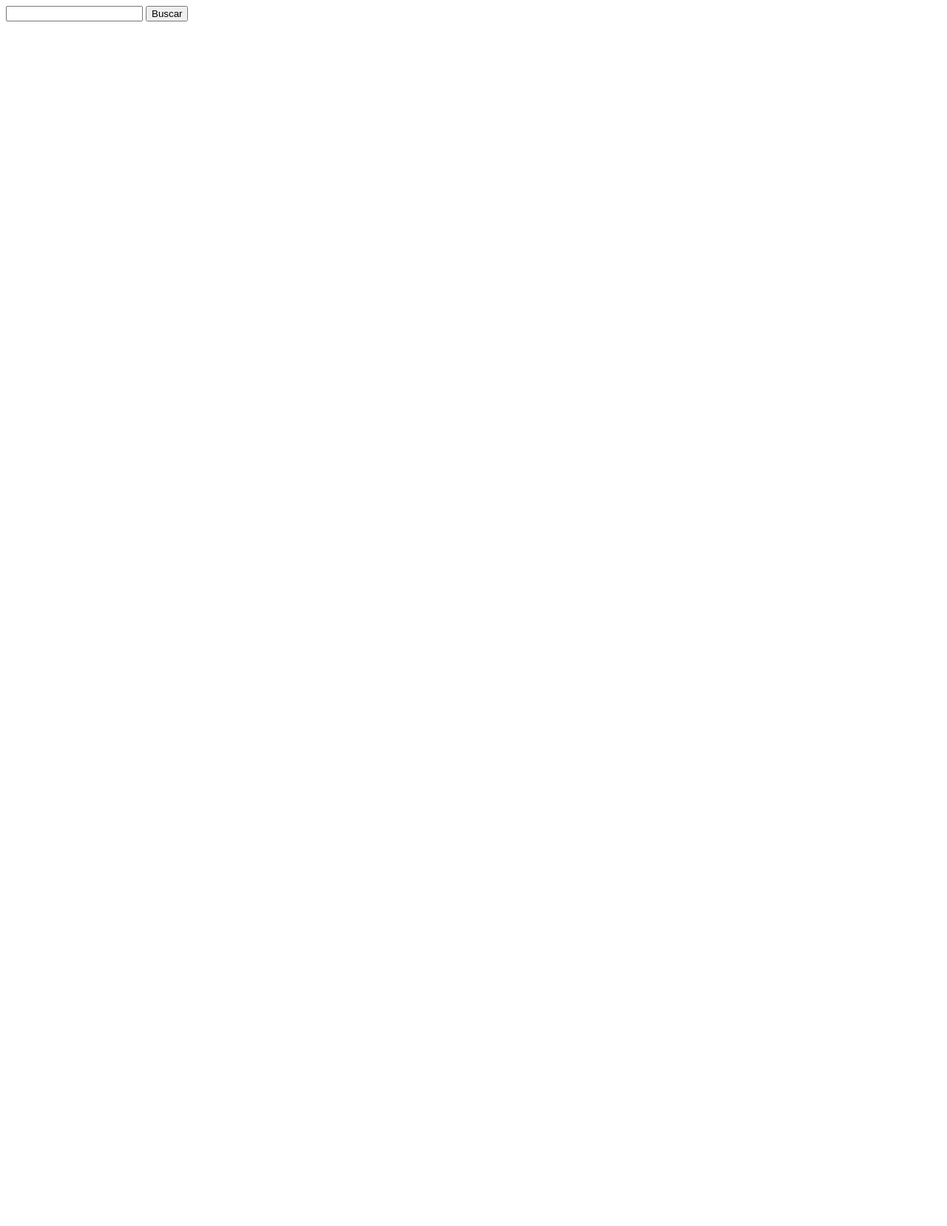
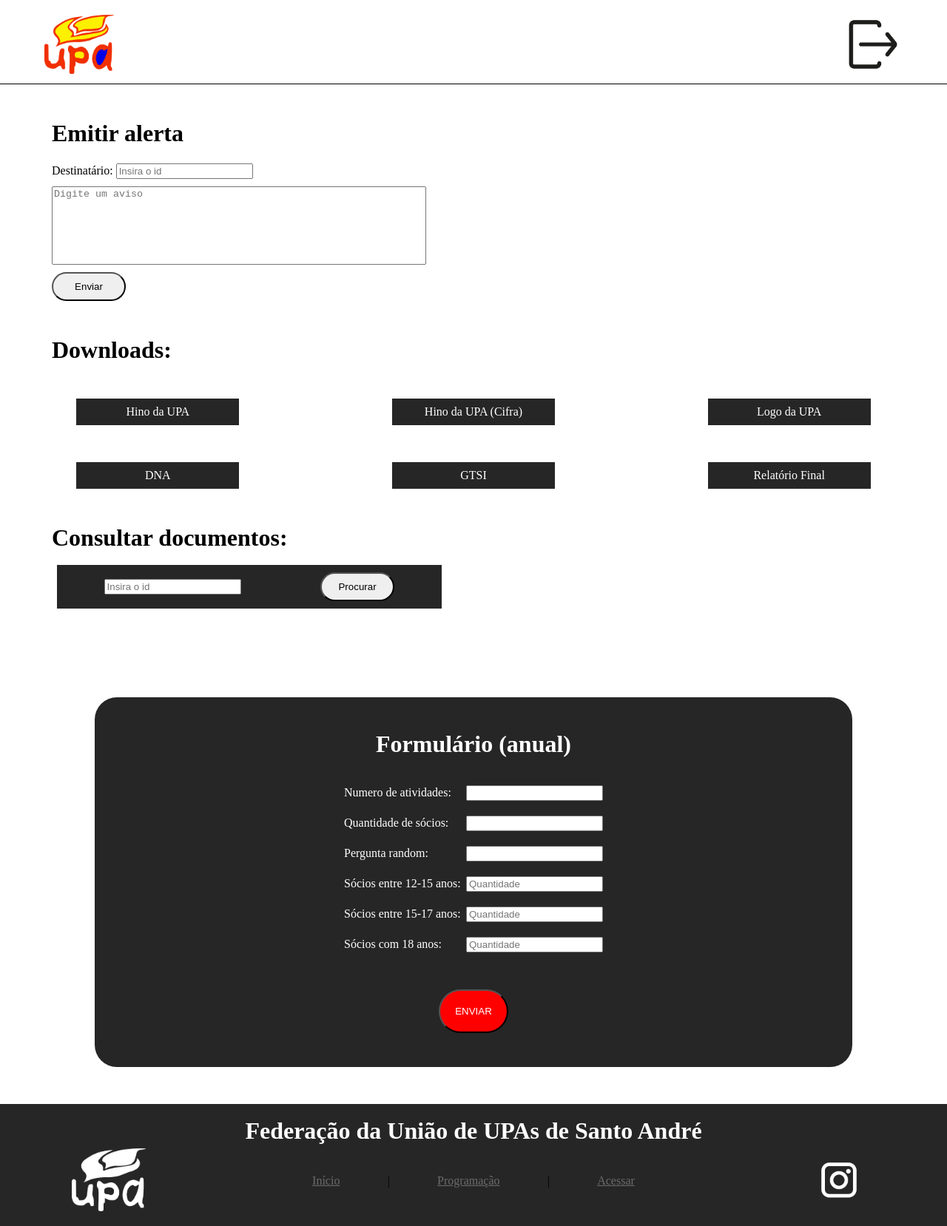
Before and after one commit to gabrielBmoraes/projetoIndividual, a website: page Site-Institucional/web-data-viz-main/site/public/perfil.html in a window 1280 px wide. Shown: the whole page at 74% size. Before the commit the page ends 800 px from the top, so only its background shows below. Drawn offline with Linux system fonts and the light colour scheme.

Commit message:
página perfil

```diff
--- /dev/null
+++ b/Site-Institucional/web-data-viz-main/site/public/css/perfil.css
@@ -0,0 +1,249 @@
+.header {
+    width: 100%;
+    display: flex;
+    align-items: center;
+    padding-top: 10px;
+    /* position: fixed; */
+    background-color: white;
+    border-bottom: 1px black solid;
+}
+
+.header img {
+    width: auto;
+    height: 80px;
+    margin: 10px;
+}
+
+
+.header ul {
+    justify-content: space-between;
+    display: flex;
+    width: 100%;
+    padding: 0;
+    list-style: none;
+    margin-left: 50px;
+    margin-right: 50px;
+
+}
+
+h1{
+    margin-left: 70px;
+    margin-top: 50px;
+}
+
+
+#containerAlerta{
+    margin-left: 70px;
+    margin-top: 25px;
+    display: flex;
+    flex-direction: column;
+    align-items: start;
+}
+
+.botao {
+    width: 100px;
+    border-radius: 40px;
+    padding: 10px;
+    justify-content: center;
+    cursor: pointer;
+}
+
+#containerAlerta textarea{
+    width: 500px;
+    height: 100px;
+    margin-top: 10px;
+    margin-bottom: 10px;
+    resize: none;
+}
+
+#div_avisoMensagem {
+    padding: 10px;
+}
+
+
+.centralizar{
+    display: flex;
+    flex-direction: column;
+    text-align: center;
+    width: 500px;
+
+}
+
+
+.listaDonwload{
+    display: flex;
+    justify-content: space-around;
+    margin-top: 50px;
+}
+
+#div_download li {
+    display: flex;
+    justify-content: center;
+    align-items: center;
+    background-color: #262626;
+    padding: 10px;
+    width: 200px;
+}
+
+#div_download li a{
+    color: white;
+    text-decoration: none;
+    cursor: pointer;
+}
+
+
+#documentacao {
+    display: flex;
+    justify-content: start;
+    align-items: center;
+    margin-left: 6%;
+
+}
+
+#documentacao li{
+    display: flex;
+    justify-content: center;
+    width: 200px;
+}
+
+.docHeader{
+    display: flex;
+    justify-content: space-around;
+    background-color: #262626;
+    color: white;
+    padding: 10px;
+    width: 500px;
+    align-items: center;
+}
+
+.docComFundo{
+    align-items: center;
+    text-decoration: none;
+    display: flex;
+    justify-content: space-around;
+    background-color: #5c5c5c;
+    color: white;
+    padding: 10px;
+    width: 1000px;
+}
+
+.docComFundo li{
+    width: 200px;
+}
+
+
+.docSemFundo{
+    align-items: center;
+    display: flex;
+    justify-content: space-around;
+    color: black;
+    padding: 10px;
+    width: 1000px;
+}
+
+p {
+    margin-left: 50px;
+    margin-right: 50px;
+}
+
+.pendente{
+    background-color: red;
+    color: white;
+    padding: 10px;
+    border-radius: 10px;
+}
+
+.concluido{
+    background-color: green;
+    color: white;
+    padding: 10px;
+    border-radius: 10px;
+    display: none;
+
+}
+
+#div_duvida {
+    width: 100%;
+    height: 100px;
+    display: flex;
+    justify-content: center;
+    align-items: center;
+
+}
+
+#div_duvida a {
+    margin: 0;
+    color: red;
+}
+
+
+#containerDoc{
+    display: flex;
+    width: 200px;
+    padding: 10px;
+}
+
+#containerDoc h1{
+    margin: 0;
+}
+
+#containerDoc img{
+    width: 1000px;
+}
+
+#anoDoc{
+    display: flex;
+    justify-content: flex-start;
+    padding: 10px;
+}
+
+
+
+
+#containerFormulario {
+    display: flex;
+    flex-direction: column;
+    align-items: center;
+}
+
+#div_formulario{
+    margin-top: 100px;
+    margin-right: 0;
+    width: 80%;
+    height: 500px;
+    background-color: #262626;
+    border-radius: 30px;
+    text-align: center;
+    align-items: center;
+    display: flex;
+    flex-direction: column;
+    justify-content: center;
+}
+
+#div_formulario h1{
+    color: white;
+    margin: 0;
+    margin-bottom: 30px;
+}
+
+.infoFormulario {
+    width: 350px;
+    display: flex;
+    justify-content: space-between;
+    align-items: center;
+    margin: 10px;
+    color: white;
+}
+#div_button {
+    display: flex;
+    justify-content: center;
+    margin-top: 40px;
+}
+
+#div_button button{
+    color: white;
+    background-color: red;
+    padding: 20px;
+    border-radius: 30px;
+    cursor: pointer;
+}
--- /dev/null
+++ b/Site-Institucional/web-data-viz-main/site/public/js/perfil.js
@@ -0,0 +1,70 @@
+function buscarPeloId() {
+    fetch(`/usuarios/${buscaInput.value}`, {
+      method: "GET"
+    })
+      .then(res => {
+        res.json().then(json => {
+          const usuario = json[0];
+          console.log(json[0])
+          containerDoc.innerHTML = `<br><div>
+    <h1 id='anoDoc'>Ano do documento: ${usuario.ano} </h1>
+    <img src='assets/${usuario.arquivo}' alt="Relatório">
+  </div>`
+        })
+      })
+      .catch(err => {
+        console.log(err);
+      })
+  }
+
+  function enviar() {
+    var nAtividade = Number(ipt_nAtividades.value);
+    var nSocio = Number(ipt_nSocio.value);
+    var nRandom = Number(ipt_nRandom.value);
+    var nJuvenil = Number(ipt_nJuvenil.value);
+    var nJovem = Number(ipt_nJovem.value);
+    var nAdulto = Number(ipt_nAdulto.value);
+    var erroValidar = false;
+
+    validar(nAtividade,nSocio,nRandom,nJuvenil,nJovem,nAdulto, erroValidar)
+  }
+
+function validar(nAtividade,nSocio,nRandom,nJuvenil,nJovem,nAdulto, erroValidar) {
+    if (nAtividade == "") {
+        erroValidar = true;
+        ipt_nAtividades.style = 'border-color: red'
+    }
+
+    if (nSocio == "") {
+        erroValidar = true;
+        ipt_nSocio.style = 'border-color: red'
+
+    }
+
+    if (nRandom == "") {
+        erroValidar = true;
+        ipt_nRandom.style = 'border-color: red'
+
+    }
+
+    if (nJuvenil == "") {
+        erroValidar = true;
+        ipt_nJuvenil.style = 'border-color: red'
+
+    }
+
+    if (nJovem == "") {
+        erroValidar = true;
+        ipt_nJovem.style = 'border-color: red'
+
+    }
+    if (nAdulto == "") {
+        erroValidar = true;
+        ipt_nAdulto.style = 'border-color: red'
+    }
+
+    if (erroValidar) {
+        alert("Insira corretamente os dados!")
+    }
+
+}
--- a/Site-Institucional/web-data-viz-main/site/public/js/telaUPA.js
+++ b/Site-Institucional/web-data-viz-main/site/public/js/telaUPA.js
@@ -7,7 +7,6 @@ fetch(`/usuarios/avisos`, {
       console.log(json[0])
 
       if (avisos.aviso == null) {
-        console.log("aviso")
         avisos.aviso = "nenhum aviso foi encontrado :)"
       }
       div_avisoMensagem.innerHTML = ` <b>${avisos.aviso}</b>`
--- a/Site-Institucional/web-data-viz-main/site/public/perfil.html
+++ b/Site-Institucional/web-data-viz-main/site/public/perfil.html
@@ -5,36 +5,114 @@
   <meta charset="UTF-8">
   <meta http-equiv="X-UA-Compatible" content="IE=edge">
   <meta name="viewport" content="width=device-width, initial-scale=1.0">
-  <title>Document</title>
+  <title>Tela User</title>
+  <link rel="stylesheet" href="css/reset.css">
+  <link rel="stylesheet" href="css/perfil.css">
+  <link rel="stylesheet" href="css/foother.css">
 </head>
 
+
+
 <body>
-  <input type="number" id="buscaInput">
-  <button onclick="buscarPeloId()">Buscar</button>
-  <div id="container">
 
+
+  <div id="cabecalho" class="header">
+    <ul>
+      <a href="index.html"><img src="img/UPA-Logotipo-Oficial.png"></a>
+      <a href="acessar.html"><img src="img/sair.png"></a>
+    </ul>
+  </div>
+  <div class="container">
+    <div>
+      <h1><b>Emitir alerta</b></h1>
+      <div id="containerAlerta">
+        <div>
+          Destinatário: <input placeholder="Insira o id">
+        </div>
+        <textarea placeholder="Digite um aviso"></textarea>
+        <div>
+          <button class="botao">Enviar</button>
+        </div>
+      </div>
+    </div>
+
+    <h1>Downloads:</h1>
+
+  </div>
+  <div id="div_download">
+    <ul class="listaDonwload">
+      <li><a href="download/Hino da UPA - Anunciar no Brasil - Playback.mp3" download="">Hino da UPA</a></li>
+      <li><a href="download/UPA-Hino-da-UPA-Anunciar-no-Brasil-Cifra.pdf" download="">Hino da UPA (Cifra)</a></li>
+      <li><a href="download/UPA-Logotipo-Oficial (1).png">Logo da UPA</a></li>
+    </ul>
+    <ul class="listaDonwload">
+      <li><a href="download/DNA-DIA-NACIONAL-DOS-ADOLESCENTES.pdf">DNA</a></li>
+      <li><a href="download/UPA-GTSI-Guia-de-Trabalho-das-Sociedades-Internas.pdf">GTSI</a></li>
+      <li><a href="download/Modelo-de-relatorio-geral-e-estatisco-UPA-local.docx">Relatório Final</a></li>
+    </ul>
+  </div>
+
+  <h1>Consultar documentos:</h1>
+  <div id="documentacao">
+    <div>
+
+      <ul class="docHeader">
+        <input type="number" id="buscaInput" placeholder="Insira o id">
+        <button onclick="buscarPeloId()" class="botao">Procurar</button>
+      </ul>
+      <div id="containerDoc"></div>
+
+    </div>
+
+  </div>
+
+
+
+  <div id="containerFormulario">
+    <div id="div_formulario">
+      <h1>Formulário (anual)</h1>
+      <div class="infoFormulario">
+        <h2>Numero de atividades: </h2> <input type="text" id="ipt_nAtividades">
+      </div>
+      <div class="infoFormulario">
+        <h2>Quantidade de sócios: </h2> <input type="text" id="ipt_nSocio">
+      </div>
+      <div class="infoFormulario">
+        <h2>Pergunta random: </h2> <input type="text" id="ipt_nRandom">
+      </div>
+      <div class="infoFormulario">
+        <h2>Sócios entre 12-15 anos: </h2> <input type="text" id="ipt_nJuvenil" placeholder="Quantidade">
+      </div>
+      <div class="infoFormulario">
+        <h2>Sócios entre 15-17 anos: </h2> <input type="text" id="ipt_nJovem" placeholder="Quantidade">
+      </div>
+      <div class="infoFormulario">
+        <h2>Sócios com 18 anos: </h2> <input type="text" id="ipt_nAdulto" placeholder="Quantidade">
+      </div>
+      <div id="div_button">
+        <button onclick="enviar()">ENVIAR</button>
+      </div>
+    </div>
+  </div>
+
+  <div id="div_foother">
+    <h1>Federação da União de UPAs de Santo André</h1>
+
+
+    <div id="div_linha">
+      <a href=""><img src="img/UPA-Logotipo-Branco.png"></a>
+      <ul>
+        <li><a href="index.html">Início</a></li>
+        <li>|</li>
+        <li><a href="programacao.html">Programação</a></li>
+        <li>|</li>
+        <li><a href="acessar.html">Acessar</a></li>
+      </ul>
+      <a href=""><img src="img/iconeInstagram (2).png"></a>
+    </div>
   </div>
 </body>
 
 </html>
 
-<script>
-  function buscarPeloId() {
-    fetch(`/usuarios/${buscaInput.value}`, {
-      method: "GET"
-    })
-      .then(res => {
-        res.json().then(json => {
-          const usuario = json[0];
-          console.log(json[0])
-          container.innerHTML = `<div>
-    <h1>${usuario.ano} </h1>
-    <img src='assets/${usuario.arquivo}' alt="Relatório">
-  </div>`
-        })
-      })
-      .catch(err => {
-        console.log(err);
-      })
-  }
-</script>
+<script src="js/perfil.js"></script>
```
Also changed, not shown: Site-Institucional/web-data-viz-main/site/public/assets/75a092219badc521969cf0b7af0b1538e2b87d328d1d929d6ae9ff7c3bf9a7d9d464525310f76b340dbef864d04ba3e3803bd83bdf796851ea192280530fbf0e.png (added), 2 other files.
